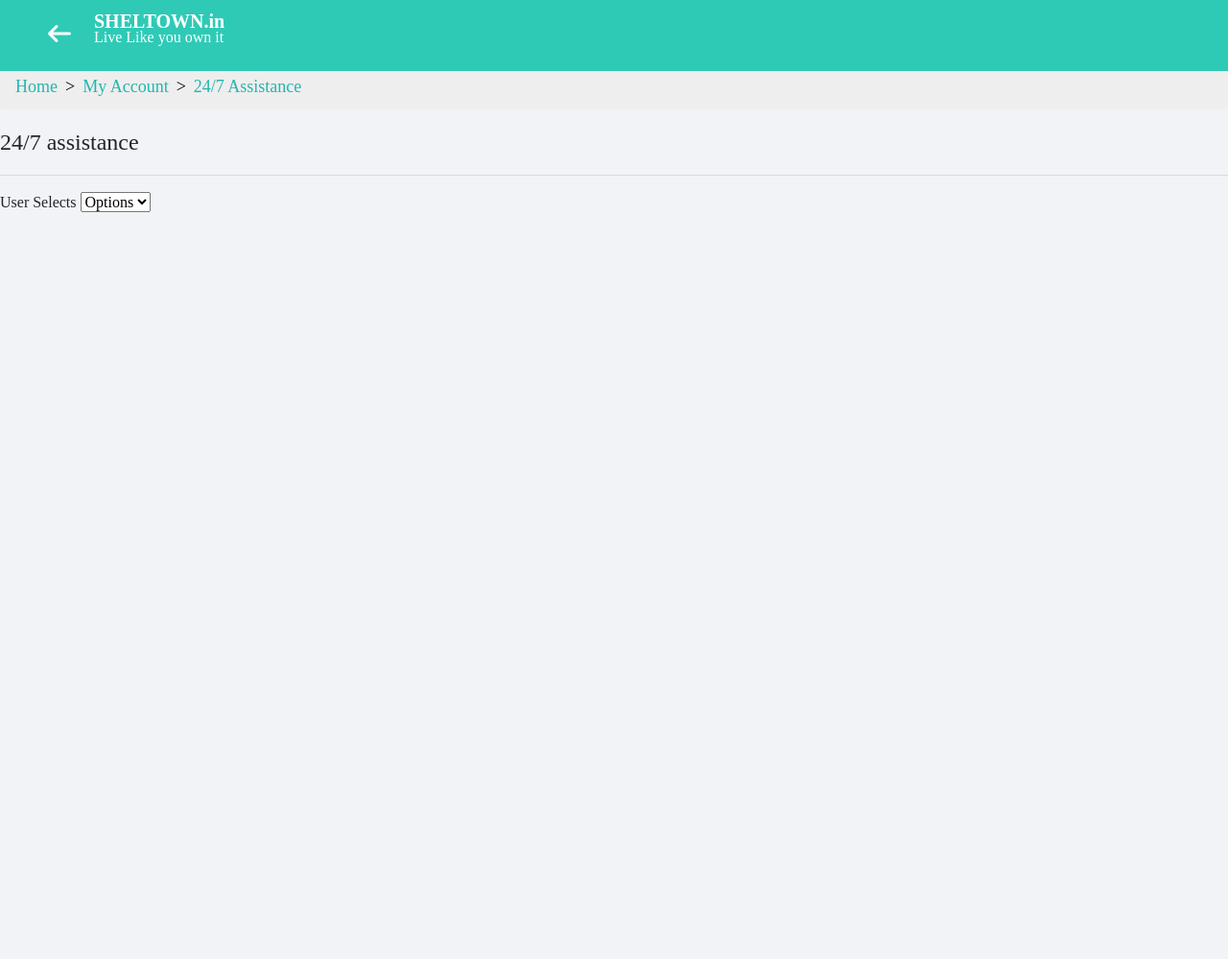
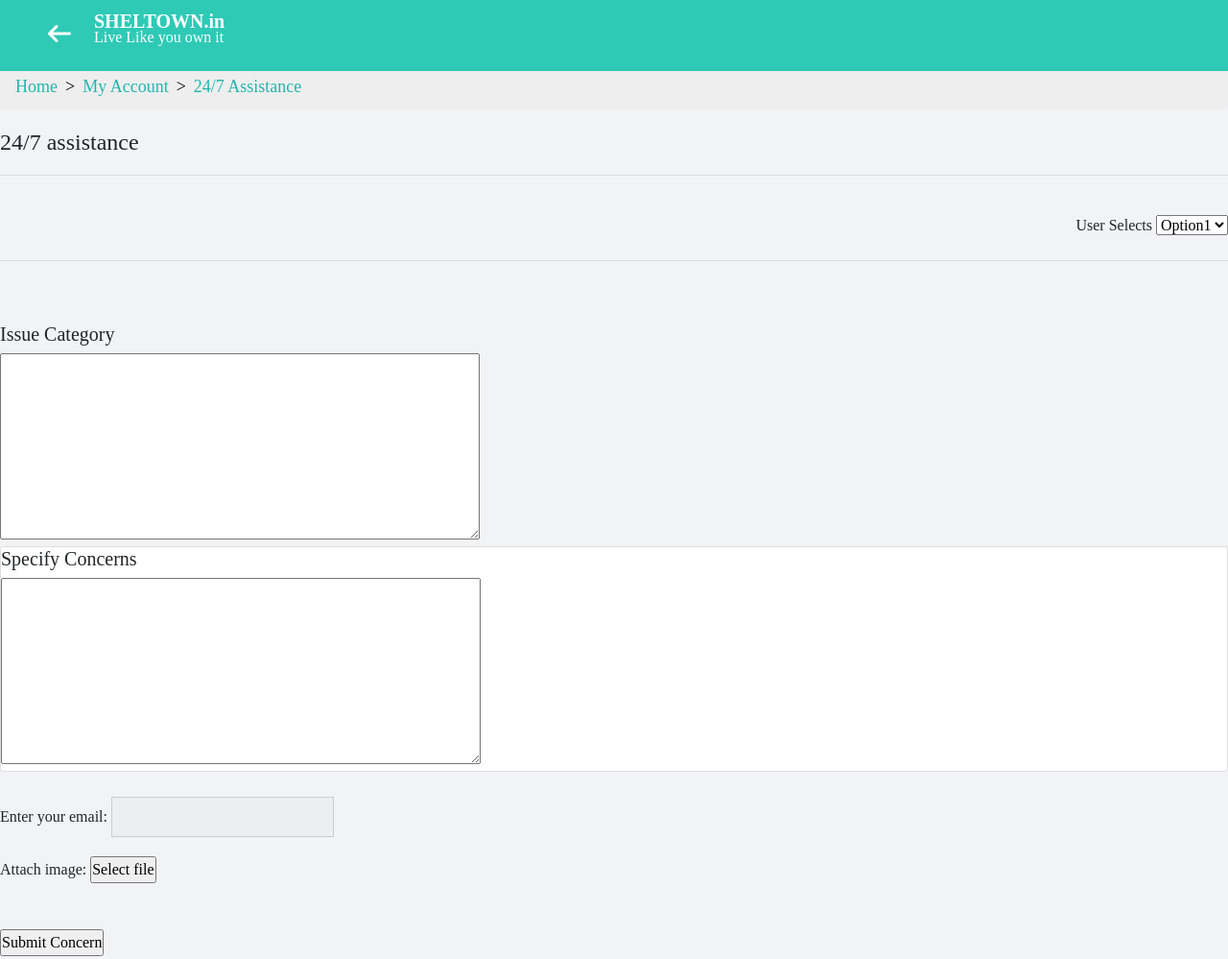
Before and after one commit to praths2020/sheltown, a website: page assistance.html in a window 1280 px wide. Shown: the top 999 px of the page at 96% size. Before the commit the page ends 800 px from the top, so only its background shows below. Drawn offline with nearby package versions, Linux system fonts and the light colour scheme; files that its build step writes are made by us from their sources.

Commit message:
Update assistance.html

```diff
--- a/assistance.html
+++ b/assistance.html
@@ -81,13 +81,38 @@
         <legend class="signup-legend">24/7 assistance</legend>
         <hr />
         <div>
-          <label>User Selects</label>
+          <br>
+          <p align=right>
+          <label for="">User Selects</label>
           <select name="" id="">
-            <option value="">Options</option>
+            <option value="">Option1</option>
+             <option value="">Option2</option>
+            </select>
+            </p>
+         <hr/>
+           <br/><br/>
 
-         <hr/>
+            <h5>Issue Category</h5>
+
+        <div style='width:500px'>
+                              <textarea name="" id="" cols="400" rows="8" style='width: 100%;'>
+                              </textarea>
+                            </div>
+                            <div class="card">
+                              <h5>Specify Concerns</h5>
 
 
+                            <div style='width:500px'>
+                              <textarea name="" id="" cols="400" rows="8" style='width: 100%;'>
+                              </textarea>
+                            </div></div><br>
+                            <p align=left>
+                            <label for="email">Enter your email:</label>
+                              <input type="email" id="email" name="email"><br>
+                            Attach image:
+                            <input type="button" name="button" value="Select file"><br><br><br>
+                            <input type="submit" value="Submit Concern">
+                          </p>
 
 
 
```
